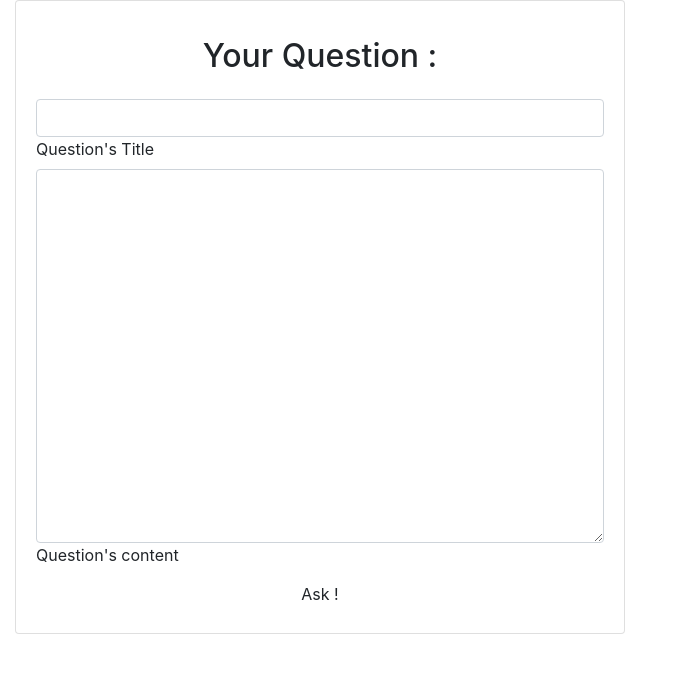
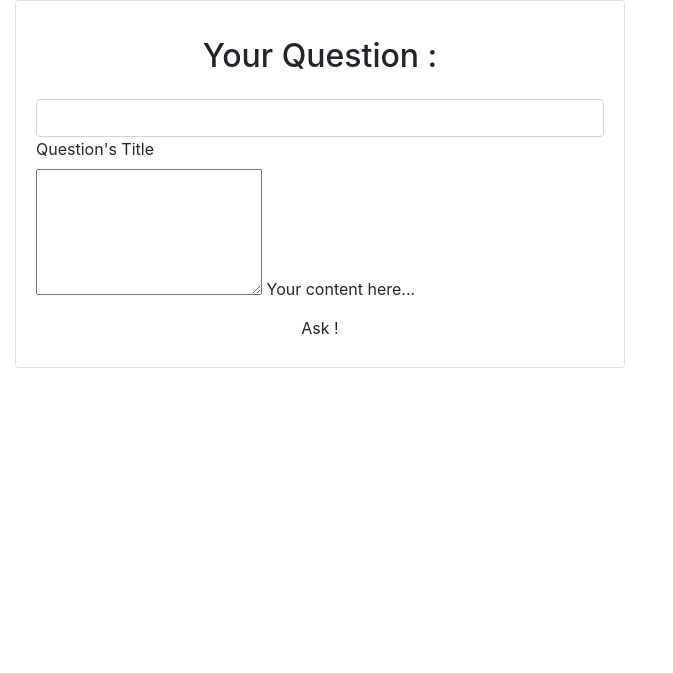
Before and after one commit to Not-the-Bees/Site-Doc-eCommercer, a PHP site: page /addQuestion.php in a window 1280 px wide. Shown: the top 673 px of the page, without its empty margins (0-673 px from the left). Run offline with PHP 8.4, Linux system fonts and the light colour scheme; some libraries are stand-ins or nearby versions.

Commit message:
travail sur addQuestion.php

```diff
--- a/controllers/addQuestion.php
+++ b/controllers/addQuestion.php
@@ -9,8 +9,8 @@ require_once '../inc/bootstrap.php';
 if (isset($_POST['postQuestion']))
 {
 
-    $questionTitle = htmlspecialchars($_POST['title']);
-    $questionContent = htmlspecialchars($_POST['content']);
+    $questionTitle = htmlspecialchars($_POST['questionTitle']);
+    $questionContent = htmlspecialchars($_POST['questionContent']);
     $userId = $_SESSION['id'];
     $newQuestion = Question::add($questionTitle, $questionContent, $userId);
 
@@ -18,7 +18,7 @@ if (isset($_POST['postQuestion']))
     if ($newQuestion) {
 
 
-        header('Location: ../resources/views/browseQuestion.php');
+        header('Location: ../controllers/browseQuestion.php');
         exit;
     }
 }
--- a/models/Question.php
+++ b/models/Question.php
@@ -19,7 +19,7 @@ class Question
             $pdo_statement &&
             $pdo_statement->bindParam(':title', $title) &&
             $pdo_statement->bindParam(':content', $content) &&
-            $pdo_statement->bindParam(':user_id', $user_id) &&
+            $pdo_statement->bindParam(':user_id', $user_id, PDO::PARAM_INT) &&
             $pdo_statement->execute()
         ) {
             return $pdo_statement;
--- a/resources/views/addQuestion.php
+++ b/resources/views/addQuestion.php
@@ -21,17 +21,17 @@
         <div class="col-md-6 mb-4">
             <div class="card indigo form-white">
                 <div class="card-body">
-                    <form action="/Talk-About-Stuff/controllers/addQuestion.php" method="post">
+                    <form action="../controllers/addQuestion.php" method="post">
                         <h2 class="text-center white-text py-3"><i class="fa fa-question"></i> Your Question :</h2>
                         <div class="md-form">
                             <i class="fa fa-question-circle prefix white-text"></i>
-                            <input type="text" name="question" class="form-control" required>
+                            <input type="text" name="questionTitle" class="form-control" required>
                             <label>Question's Title</label>
                         </div>
                         <div class="md-form">
                             <i class="fa fa-keyboard prefix white-text"></i>
-                            <textarea cols="100" rows="15" type="text" name="content" class="form-control" required></textarea>
-                            <label>Question's content</label>
+                            <textarea class="contentTextarea" rows="5" type="text" name="questionContent" class="form-control" required></textarea>
+                            <label>Your content here...</label>
                         </div>
                         <div class="text-center">
                             <button class="btn btn-outline-white waves-effect waves-light" name="postQuestion" type="submit">Ask !</button>
--- a/resources/views/login.php
+++ b/resources/views/login.php
@@ -80,8 +80,10 @@
                     </form>
                 </div>
             </div>
+            <p class="success"><?php if (isset($success)) { echo $success; } ?></p>
+            <p class="error"><?php if (isset($errorPwd)) { echo $errorPwd; } ?></p>
         </div>
-        <!-- End Register Form -->
+        <!--End Register Form -->
 
     </section>
 </section>
```
Also changed, not shown: controllers/login.php (+5 -6 lines), public/css/style.css (+12 -0 lines).
